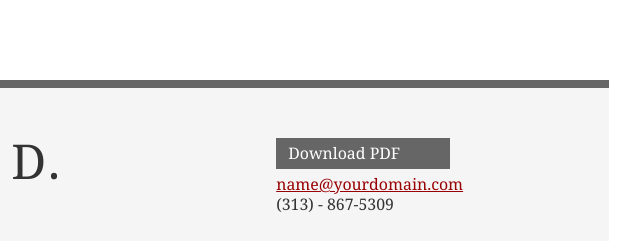
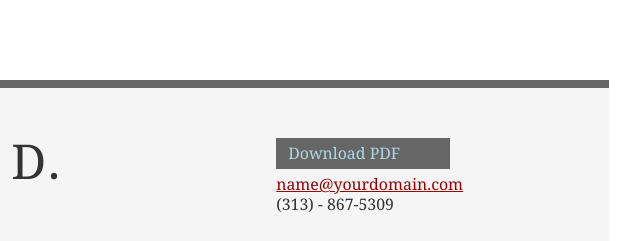
Before and after one commit to gorgeousmaryjoy/gorgeousmaryjoy-1.github.io, a plain HTML site: page index.html in a window 1280 px wide. Shown: the top 241 px of the page, 506-1146 px from the left. Drawn offline with Linux system fonts and the light colour scheme.

Commit message:
create changes

```diff
--- a/resume.css
+++ b/resume.css
@@ -49,7 +49,7 @@ p.enlarge span { color: #000 }
 
 /* //-- section styles -- */
 
-a#pdf { display: block; float: left; background: #666; color: white; padding: 6px 50px 6px 12px; margin-bottom: 6px; text-decoration: none;  }
+a#pdf { display: block; float: left; background: #666; color:lightblue; padding: 6px 50px 6px 12px; margin-bottom: 6px; text-decoration: none;  }
 a#pdf:hover { background: #222; }
 
 .job { position: relative; margin-bottom: 1em; padding-bottom: 1em; border-bottom: 1px solid #ccc; }
```
